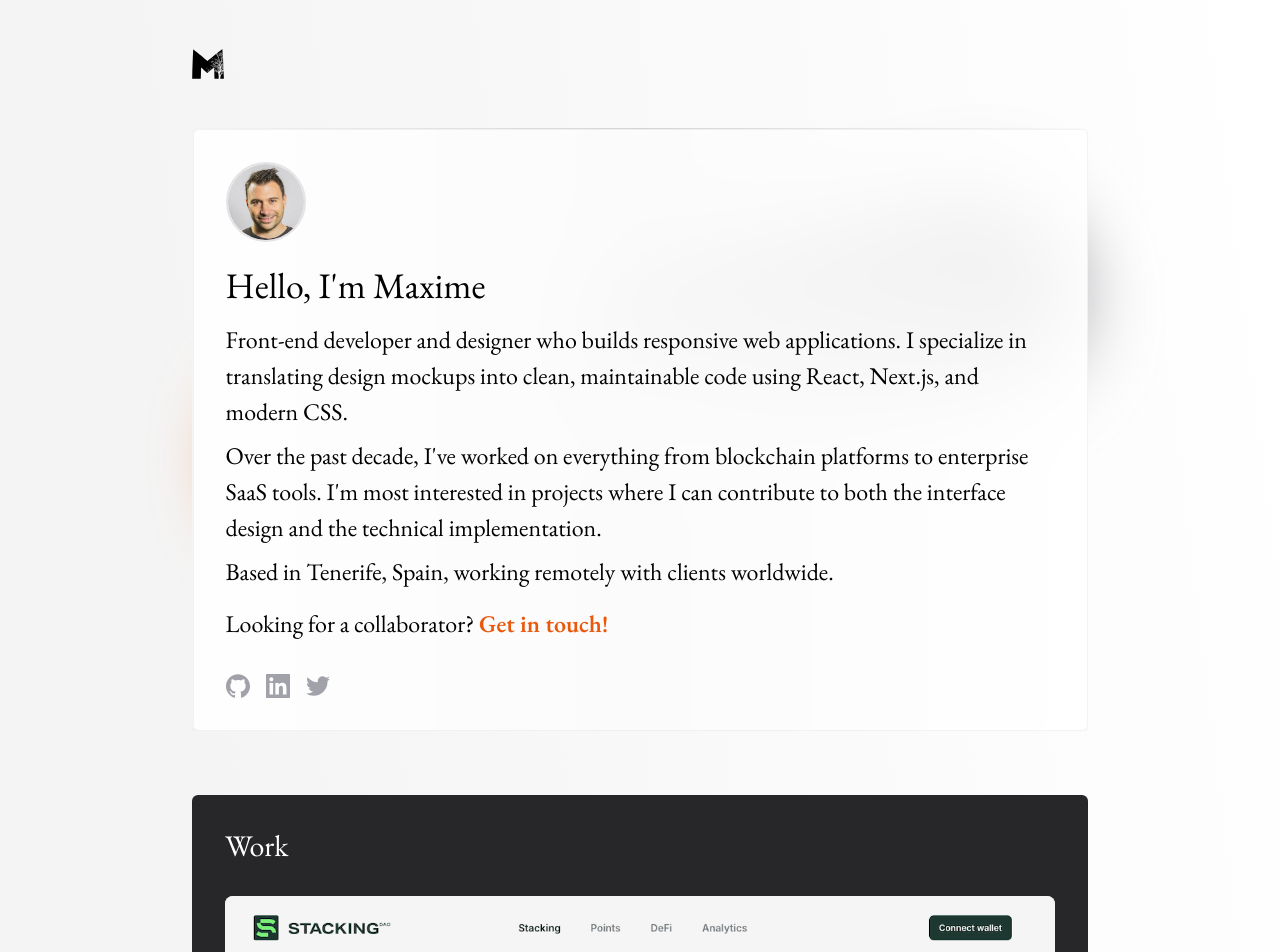
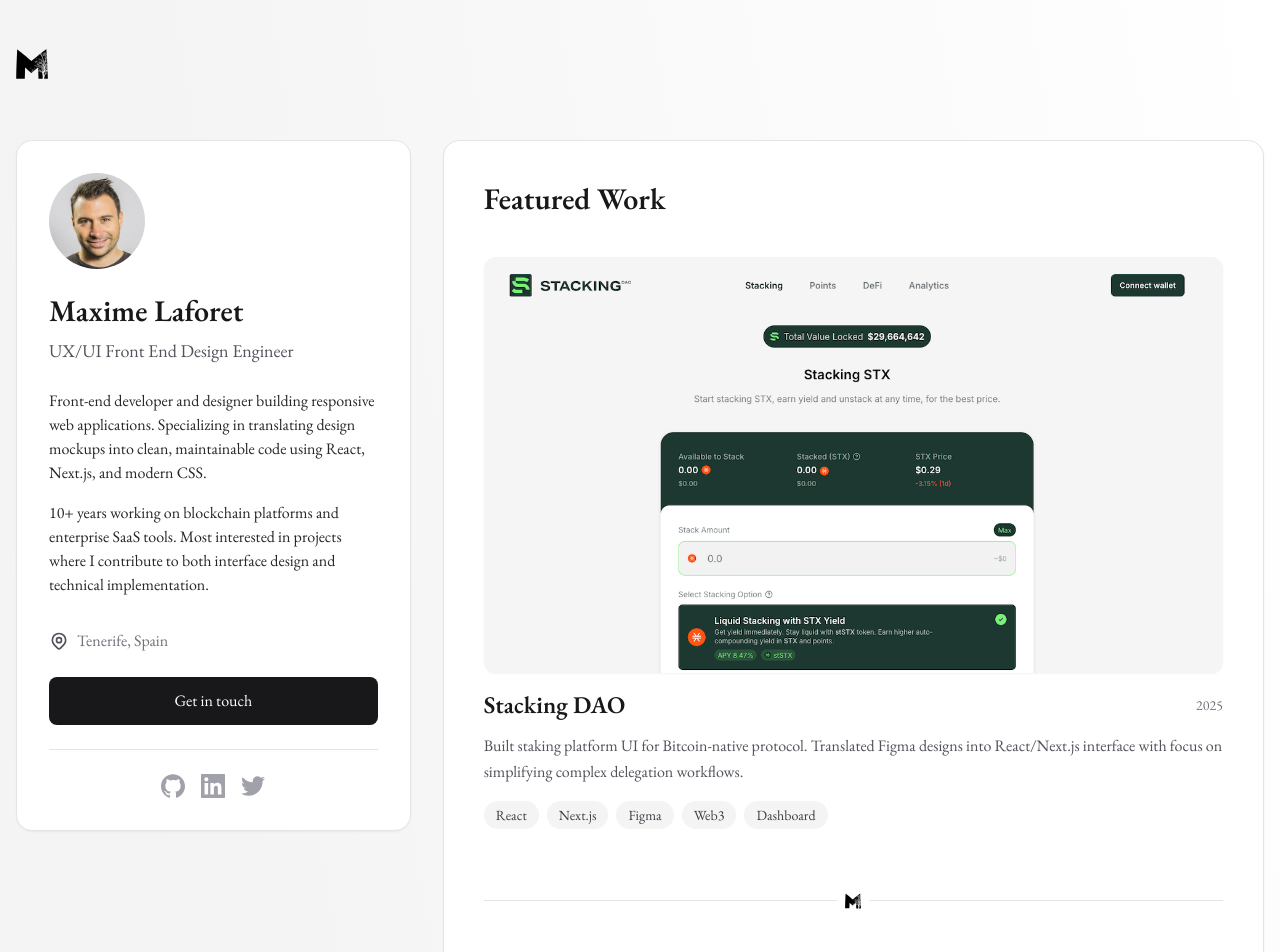
Before and after one commit to Macxim/macxim-web, a Next.js app: page / in a window 1280 px wide. Shown: the top 952 px of the page. Built offline with nearby package versions, Linux system fonts and the light colour scheme.

Commit message:
wip: follow-up, update thumbnails and clean up projects

```diff
--- a/components/Header.tsx
+++ b/components/Header.tsx
@@ -5,10 +5,10 @@
 
 export default function Header() {
   return (
-    <header className="w-full max-w-4xl px-4 py-12 sm:min-w-4xl lg:px-0">
+    <header className="w-full max-w-4xl px-4 pt-12 pb-3 sm:min-w-4xl">
       <div className="flex items-center justify-between">
-        <Link href="/" className="w-8 h-8">
-          <MLetter />
+        <Link href="/">
+          <MLetter className="w-8 h-8" />
         </Link>
       </div>
     </header>
--- a/components/M.tsx
+++ b/components/M.tsx
@@ -1,8 +1,8 @@
 import * as React from "react";
 
-const MLetter = () => (
+const MLetter = ({ className }) => (
   <svg
-    className="w-8 h-8"
+    className={className}
     viewBox="0 0 152 141"
     xmlns="http://www.w3.org/2000/svg"
   >
--- a/pages/index.tsx
+++ b/pages/index.tsx
@@ -1,8 +1,10 @@
+import React from "react";
 import Head from "next/head";
 import Header from "../components/Header";
 import Link from "next/link";
 import Image from "next/image";
 import { getSortedProjectsData } from "../lib/projects";
+import MLetter from "../components/M";
 
 export async function getStaticProps() {
   const allProjectsData = getSortedProjectsData();
@@ -36,51 +38,74 @@
       </Head>
       <Header />
 
-      <main className="flex flex-col items-center max-w-4xl px-4 mb-16 overflow-x-hidden overflow-y-auto sm:min-w-4xl lg:p-0">
-        <div className="absolute left-0 flex items-center justify-center hidden p-8 top-1/2 left-1/2 md:block">
-          <div className="bg-gradient-to-tr from-zinc-50 to-zinc-600 rounded-full w-[500px] h-[200px] absolute -rotate-12 blur-2xl -left-[64px] -top-[170px] opacity-30 md:opacity-100" />
-          <div className="bg-gradient-to-bl from-orange-300 to-orange-600 rounded-full w-[500px] h-[180px] z-[-1] absolute blur-2xl -right-8 -top-8 rotate-8 opacity-30 md:opacity-100" />
-        </div>
-        <header className="flex-1 p-[0.5px] text-2xl leading-normal rounded-md shadow-sm bg-gradient-to-l from-zinc-50 via-zinc-300 to-zinc-100">
-          <div className="p-6 border rounded-md md:p-8 bg-white/90 backdrop-blur-sm border-zinc-900/5">
+      <main className="min-h-screen px-4 py-12">
+        <div className="mx-auto max-w-7xl">
+          <div className="grid grid-cols-1 gap-8 lg:grid-cols-12">
+            <aside className="lg:col-span-4">
+              <div className="lg:sticky lg:top-8">
+                <div className="p-8 bg-white border shadow-sm rounded-2xl border-zinc-200">
                   <Image
                     src="/maxime-laforet.jpg"
                     alt="Maxime Laforet"
-              width={80}
-              height={80}
-              className="mb-6 border-2 rounded-full border-zinc-200"
+                    width={96}
+                    height={96}
+                    className="mb-6 rounded-full"
                     priority
                   />
 
-            <h1 className="mb-4 text-4xl">Hello, I&apos;m Maxime</h1>
-            <p>
-              Front-end developer and designer who builds responsive web
-              applications. I specialize in translating design mockups into
-              clean, maintainable code using React, Next.js, and modern CSS.
+                  <h1 className="mb-2 text-3xl font-bold text-zinc-900">
+                    Maxime Laforet
+                  </h1>
+
+                  <p className="mb-6 text-lg text-zinc-600">
+                    UX/UI Front End Design Engineer
                   </p>
 
-            <p className="mt-2">
-              Over the past decade, I&apos;ve worked on everything from
-              blockchain platforms to enterprise SaaS tools. I&apos;m most
-              interested in projects where I can contribute to both the
-              interface design and the technical implementation.
+                  <div className="mb-8 space-y-4 text-zinc-800">
+                    <p>
+                      Front-end developer and designer building responsive web
+                      applications. Specializing in translating design mockups
+                      into clean, maintainable code using React, Next.js, and
+                      modern CSS.
                     </p>
-            <p className="mt-2">
-              Based in Tenerife, Spain, working remotely with clients worldwide.
+                    <p>
+                      10+ years working on blockchain platforms and enterprise
+                      SaaS tools. Most interested in projects where I contribute
+                      to both interface design and technical implementation.
                     </p>
+                  </div>
 
-            <p className="mt-4">
-              Looking for a collaborator?{" "}
+                  <div className="flex items-center gap-2 mb-6 text-zinc-600">
+                    <svg
+                      className="w-5 h-5"
+                      fill="none"
+                      stroke="currentColor"
+                      viewBox="0 0 24 24"
+                    >
+                      <path
+                        strokeLinecap="round"
+                        strokeLinejoin="round"
+                        strokeWidth={2}
+                        d="M17.657 16.657L13.414 20.9a1.998 1.998 0 01-2.827 0l-4.244-4.243a8 8 0 1111.314 0z"
+                      />
+                      <path
+                        strokeLinecap="round"
+                        strokeLinejoin="round"
+                        strokeWidth={2}
+                        d="M15 11a3 3 0 11-6 0 3 3 0 016 0z"
+                      />
+                    </svg>
+                    <span className="text-zinc-500">Tenerife, Spain</span>
+                  </div>
+
                   <a
                     href="mailto:me@macx.im"
-                className="font-semibold text-orange-600 transition duration-150 ease-in-out hover:text-orange-900 focus:outline-none focus:text-orange-700"
+                    className="block w-full px-6 py-3 mb-6 font-medium text-center text-white transition-colors rounded-lg bg-zinc-900 hover:bg-zinc-800"
                   >
-                Get in touch!
+                    Get in touch
                   </a>
-            </p>
 
-            {/* Social Links */}
-            <div className="flex gap-4 mt-8">
+                  <div className="flex justify-center gap-4 pt-6 border-t border-zinc-200">
                     <a
                       href="https://github.com/macxim/"
                       className="transition-colors text-zinc-400 hover:text-zinc-900"
@@ -110,68 +135,90 @@
                     </a>
                   </div>
                 </div>
-        </header>
-      </main>
+              </div>
+            </aside>
 
-      <section className="flex flex-col items-center max-w-4xl px-4 mb-24 overflow-x-hidden overflow-y-auto sm:min-w-4xl lg:p-0">
-        <div className="w-full p-6 border rounded-md md:p-8 bg-zinc-800 border-zinc-900/5">
-          <h2 className="mb-8 text-3xl text-white">Work</h2>
+            <section className="lg:col-span-8">
+              <div className="p-8 bg-white border shadow-sm rounded-2xl border-zinc-200 lg:p-10">
+                <h2 className="mb-10 text-3xl font-bold text-zinc-900">
+                  Featured Work
+                </h2>
 
-          <div className="space-y-24">
+                <div className="space-y-16">
                   {allProjectsData.map((project, index) => (
+                    <React.Fragment key={project.id}>
                       <article key={project.id} className="group">
                         <Link href={`/projects/${project.id}`}>
-                  <div className="relative block mb-4 overflow-hidden rounded-lg cursor-pointer bg-zinc-100 aspect-video">
+                          <div className="relative block mb-4 overflow-hidden shadow-sm cursor-pointer rounded-xl bg-zinc-100 aspect-video">
                             <Image
                               src={project.thumb}
                               alt={`${project.title} screenshot`}
                               fill
-                      className="object-cover transition-transform duration-300 group-hover:scale-105"
+                              className="object-cover transition-transform duration-500 group-hover:scale-105"
                               priority={index === 0}
-                      sizes="(max-width: 768px) 100vw, (max-width: 1200px) 80vw, 1200px"
+                              sizes="(max-width: 768px) 100vw, (max-width: 1200px) 60vw, 800px"
                             />
-                    <div className="absolute inset-0 z-10 transition-colors duration-300 bg-black/0 group-hover:bg-black/10" />
+                            <div className="absolute inset-0 z-10 transition-colors duration-300 bg-black/0 group-hover:bg-black/5" />
                           </div>
                         </Link>
 
-                <div className="flex items-start justify-between gap-4 mb-2">
-                  <h3 className="text-2xl font-bold text-zinc-200">
+                        <div className="flex items-start justify-between gap-4 mb-3">
+                          <h3 className="text-2xl font-bold text-zinc-900">
                             <Link
                               href={`/projects/${project.id}`}
-                      className="transition-colors hover:text-zinc-300"
+                              className="transition-colors hover:text-zinc-600"
                             >
                               {project.title}
                             </Link>
                           </h3>
                           {project.date && (
-                    <span className="mt-1 text-base text-zinc-300 whitespace-nowrap">
+                            <span className="text-sm text-zinc-500 whitespace-nowrap mt-1.5">
                               {new Date(project.date).getFullYear()}
                             </span>
                           )}
                         </div>
 
                         {project.excerpt && (
-                  <p className="mb-3 text-lg leading-relaxed text-zinc-200">
+                          <p className="mb-4 text-base leading-relaxed text-zinc-600">
                             {project.excerpt}
                           </p>
                         )}
 
-                <div className="flex flex-wrap items-center gap-3">
+                        <div className="flex flex-wrap items-center gap-2">
                           {project.tags &&
                             project.tags.map((tag) => (
                               <span
                                 key={tag}
-                        className="px-3 py-1 text-sm rounded-full bg-zinc-50 text-zinc-800"
+                                className="px-3 py-1 text-sm rounded-full bg-zinc-100 text-zinc-700"
                               >
                                 {tag}
                               </span>
                             ))}
                         </div>
                       </article>
+                      <div className="flex items-center">
+                        <div
+                          aria-hidden="true"
+                          className="w-full border-t border-zinc-200"
+                        />
+                        <div className="relative flex justify-center">
+                          <span className="px-2 bg-white text-zinc-500">
+                            <MLetter className="w-4 h-4" />
+                          </span>
+                        </div>
+                        <div
+                          aria-hidden="true"
+                          className="w-full border-t border-zinc-200"
+                        />
+                      </div>
+                    </React.Fragment>
                   ))}
                 </div>
               </div>
             </section>
+          </div>
+        </div>
+      </main>
     </>
   );
 }
--- a/projects/intuo.md
+++ b/projects/intuo.md
@@ -16,4 +16,33 @@
   - "/full/intuo/intuo-studio.png"
   - "/full/intuo/intuo-conversations-overview.png"
   - "/full/intuo/intuo-organisation-activity.png"
+excerpt: "Front-end and UX development for a SaaS platform focused on team management and performance. Built and scaled a design system while improving onboarding flows and dashboard usability."
+tags: ["Ember.js", "UX/UI", "Design System", "SaaS", "Ruby on Rails"]
 ---
+
+### Intuo (U4TM) – Front-End & UX Development
+
+**Overview**
+
+Intuo (now U4TM) is a SaaS platform focused on employee engagement, team management, and performance tracking. The product combines structured workflows, dashboards, and onboarding experiences to help organizations manage teams at scale.
+
+**My Role**
+
+I worked as a Front-End / UX Developer, collaborating closely with the **engineering team** and **product design team**. My role sat at the intersection of implementation and user experience — translating complex product requirements and design specifications into reliable, maintainable front-end code while continuously improving usability.
+
+A key part of my work was building and maintaining the company-wide design system, ensuring visual and interaction consistency across the product as it evolved.
+
+**Tech & Tools**
+
+- Ember.js (primary front-end framework)
+- Ruby on Rails (backend collaboration)
+- HTML & CSS (custom UI and layout work)
+- Postgres & Redis (data layer awareness)
+- Figma and design specs (design-to-code workflow)
+
+**Highlights**
+
+- Translated complex design specs into performant, maintainable front-end features used across the core product.
+- Built and maintained a scalable design system, improving consistency and development speed across teams.
+- Improved onboarding flows and dashboard usability, contributing to better customer retention.
+- Worked long-term on a production SaaS product, balancing new features, refactors, and UX improvements.
```
Also changed, not shown: archived/ecta.md (renamed from projects/ecta.md), archived/elc.md (renamed from projects/elc.md), archived/fooddrinkeurope.md (renamed from projects/fooddrinkeurope.md), archived/guengl.md (renamed from projects/guengl.md), public/console-full.png (deleted), public/thumbs/intuo-thumb.png (added). Lines whose indentation alone changed are shown as unchanged.
